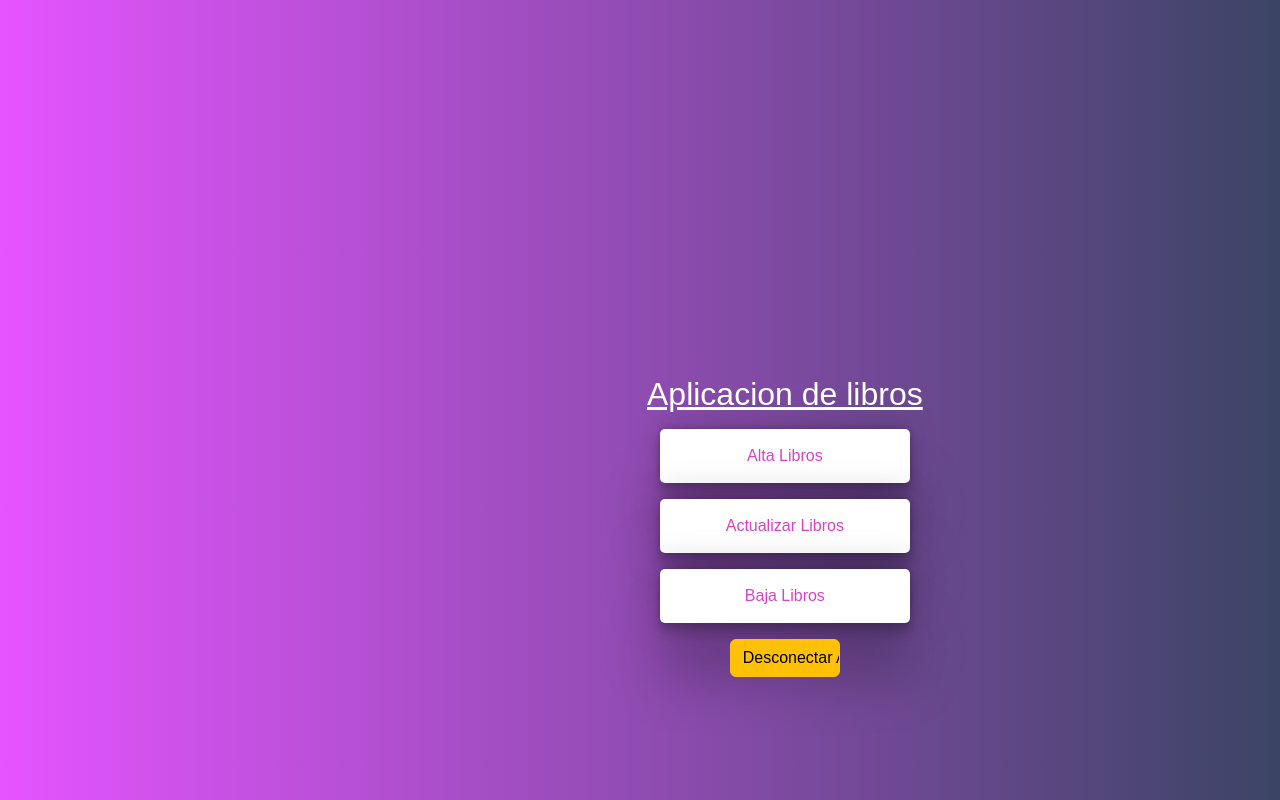
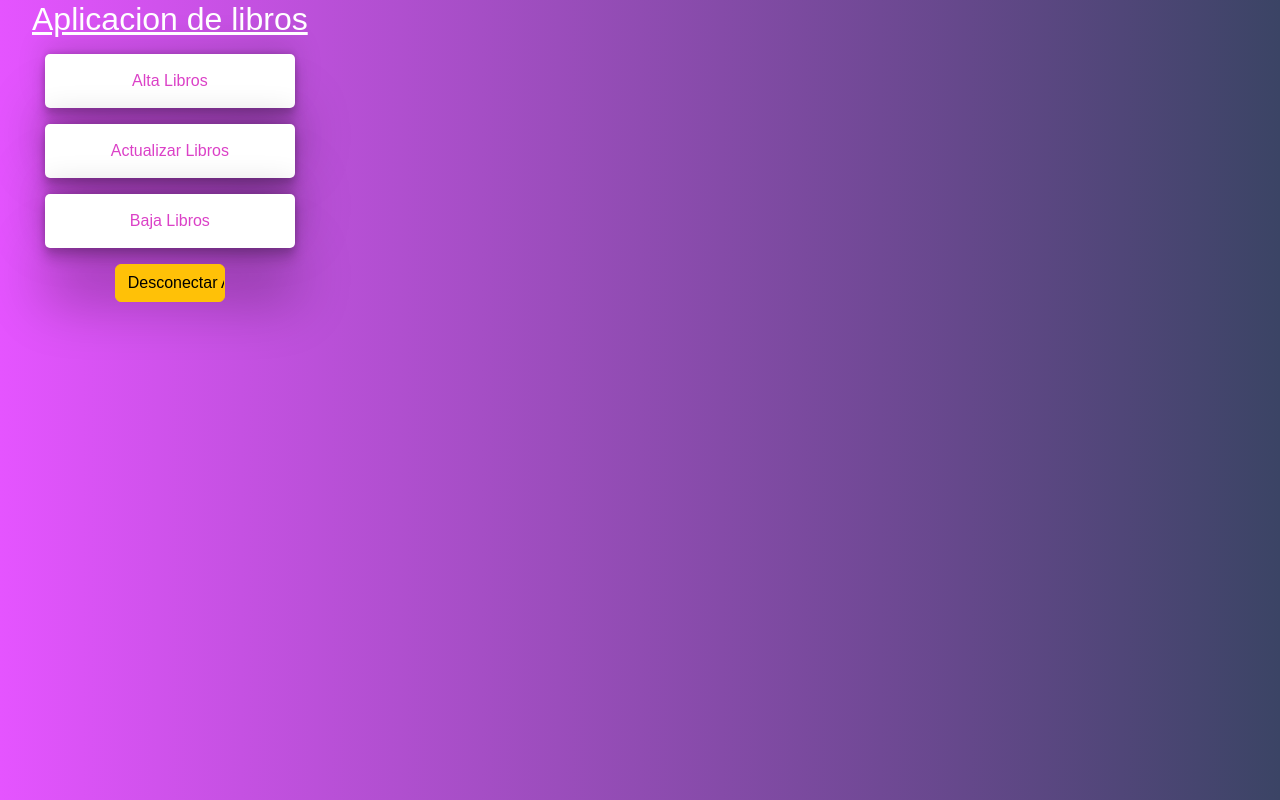
Before and after one commit to IESAlisal/22asir2proyecto-grupo3, a PHP site: page / in a window 1280 px wide. Run offline with PHP 8.4, Linux system fonts and the light colour scheme; the visitor is signed in with stand-in values (Sample User, id 1); some libraries are stand-ins or nearby versions.

Commit message:
Add files via upload

```diff
--- a/css/estiloIndex.css
+++ b/css/estiloIndex.css
@@ -1,10 +1,8 @@
 body {
+    text-align: center;
     font-family: 'Montserrat', sans-serif;
     color: rgb(0, 0, 0);
     position: absolute;
-    top: 50%;
-    left: 50%;
-    margin: -25px 0 0 -25px;
     background-size: cover;
 }
 /*Color fondo */
```
